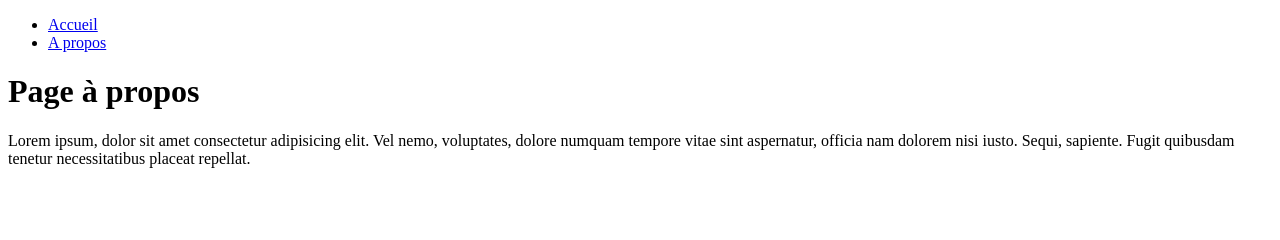
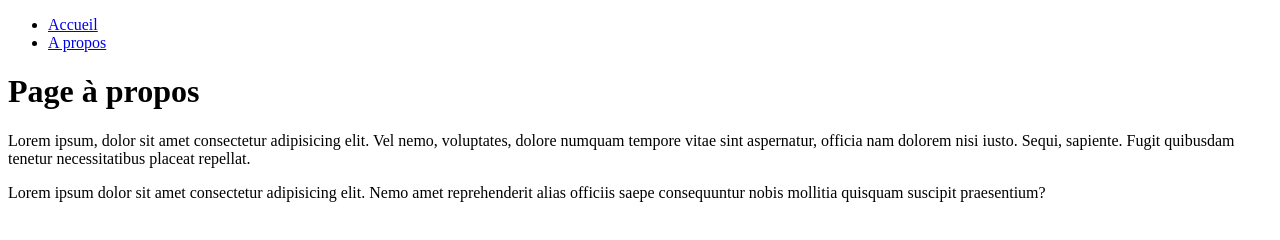
Before and after one commit to OscarMaminiaina/gittest, a plain HTML site: page apropos.html in a window 1280 px wide. Drawn offline with Linux system fonts and the light colour scheme.

Commit message:
Ajouter d'un paragraphe à la page apropos

```diff
--- a/apropos.html
+++ b/apropos.html
@@ -18,6 +18,8 @@
         aspernatur, officia nam dolorem nisi iusto. Sequi, sapiente. Fugit quibusdam tenetur necessitatibus placeat
         repellat.</p>
 
+    <p>Lorem ipsum dolor sit amet consectetur adipisicing elit. Nemo amet reprehenderit alias officiis saepe consequuntur nobis mollitia quisquam suscipit praesentium?</p>
+
 </body>
 
 </html>
```
